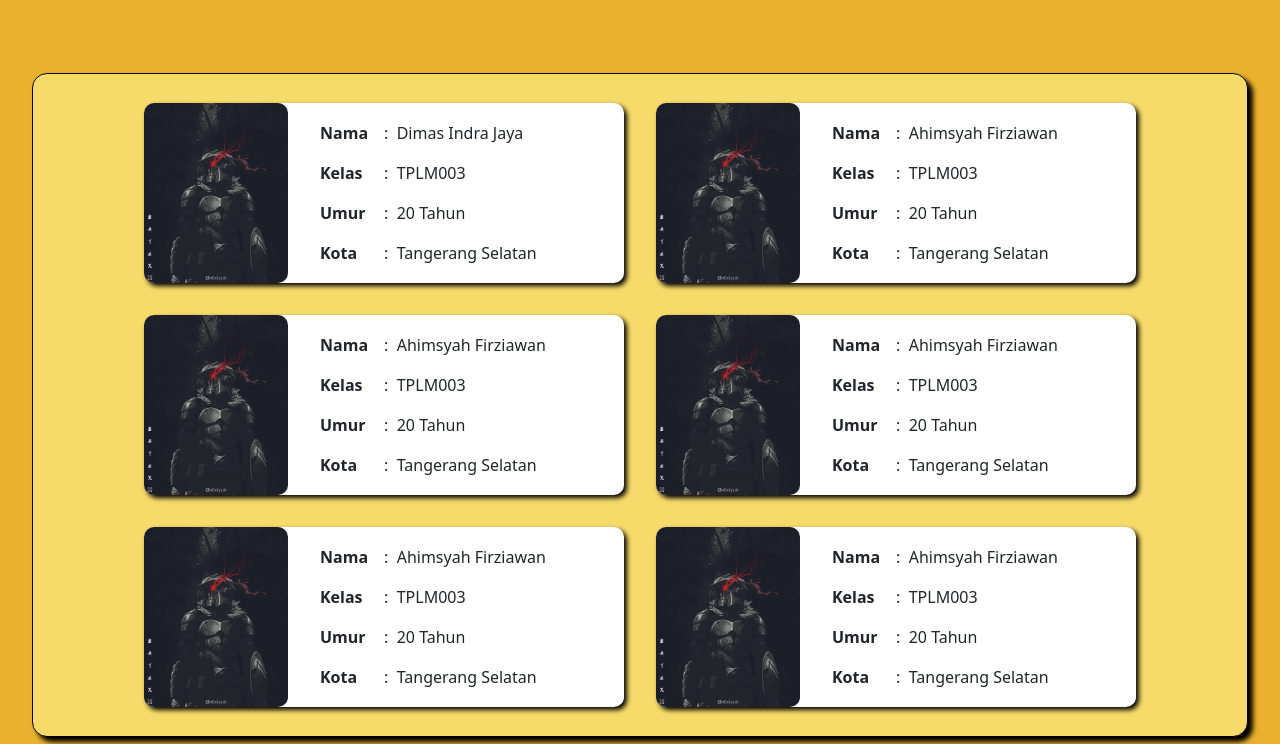
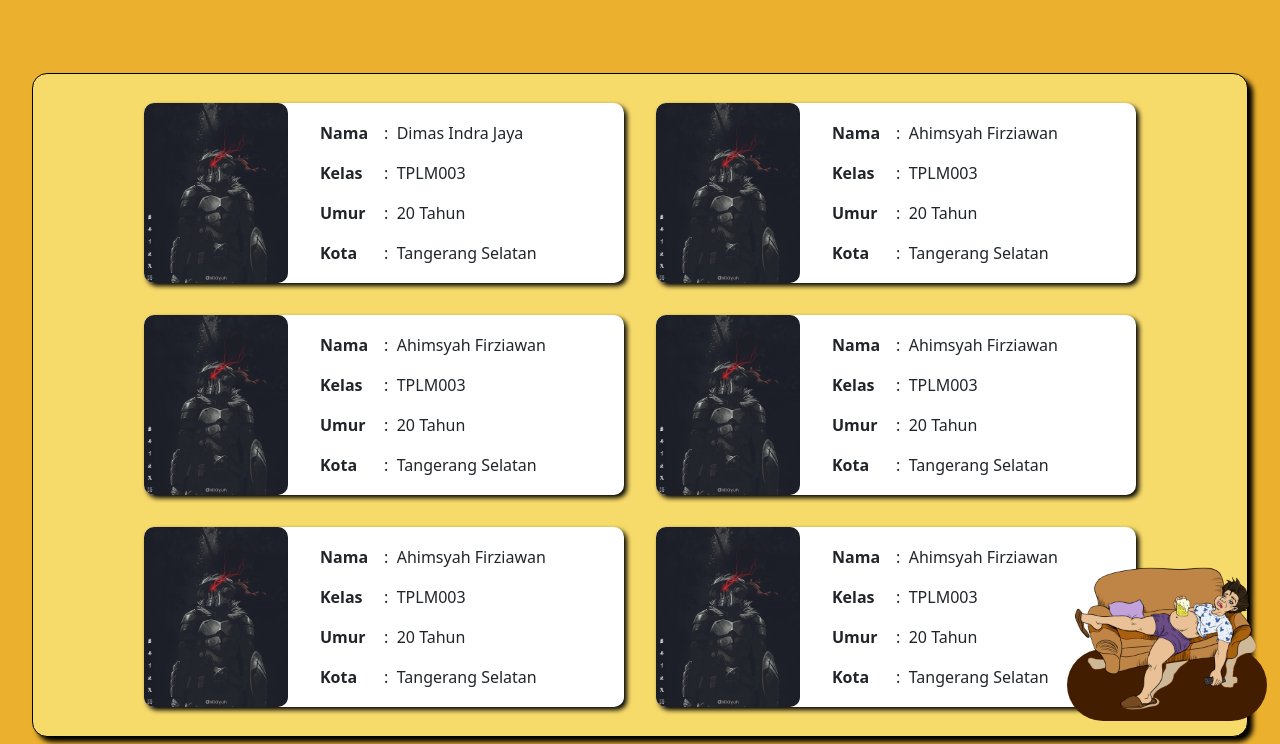
Before and after one commit to Firzi-Rep/project-bersama, a plain HTML site: page index.html in a window 1280 px wide. Shown: the part 63-807 px from the top of the page. Drawn offline with Linux system fonts and the light colour scheme.

Commit message:
animation

```diff
--- a/index.html
+++ b/index.html
@@ -213,6 +213,14 @@
         </div>
         <!-- Kotak Data End -->
 
+        <!-- From Add Start-->
+        <div class="from-add">
+            <div></div>
+            <img src="./assets/img/add.png" alt="">
+        </div>
+        <!-- From Add End -->
+
+
         <!-- footer start -->
         <footer class="footer bg-light">
             <div class="container">
--- a/script/style.css
+++ b/script/style.css
@@ -62,3 +62,44 @@ html {
   font-weight: bold;
   padding-right: 1rem;
 }
+
+/* From Add */
+
+.from-add {
+  display: flexbox;
+  position: fixed;
+  z-index: 99;
+  right: 1%;
+  bottom: 2%;
+  justify-content: center;
+  align-items: center;
+  cursor: pointer;
+  transition: 0.5s;
+}
+
+.from-add img {
+  position: relative;
+  width: 25vh;
+  animation: goyang 3s infinite;
+}
+
+@keyframes goyang {
+  10% {
+    rotate: 20deg;
+  }
+  20% {
+    rotate: -10deg;
+  }
+  30% {
+    rotate: 0deg;
+  }
+}
+
+.from-add div {
+  position: fixed;
+  width: 25vh;
+  height: 9vh;
+  background-color: rgb(67, 29, 0);
+  border-radius: 100px;
+  bottom: 2%;
+}
```
Also changed, not shown: assets/img/add.png (added).
